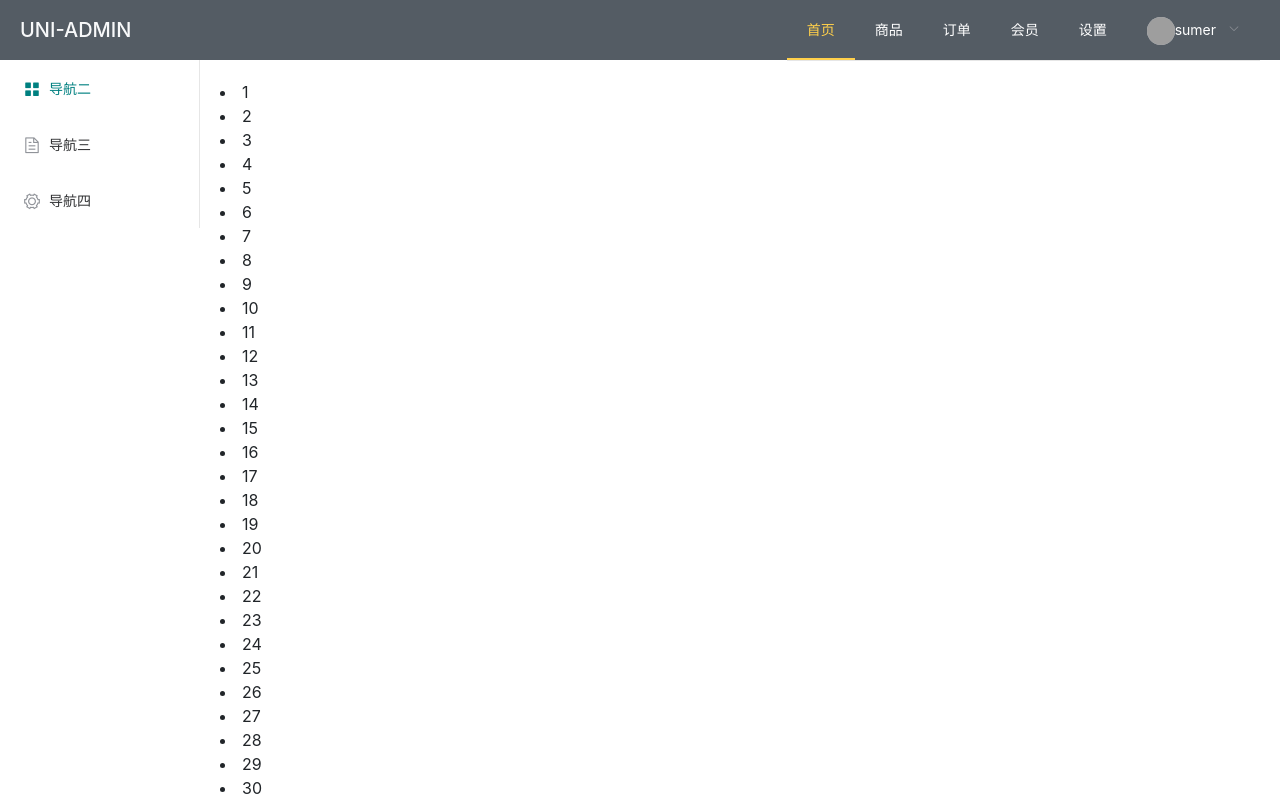
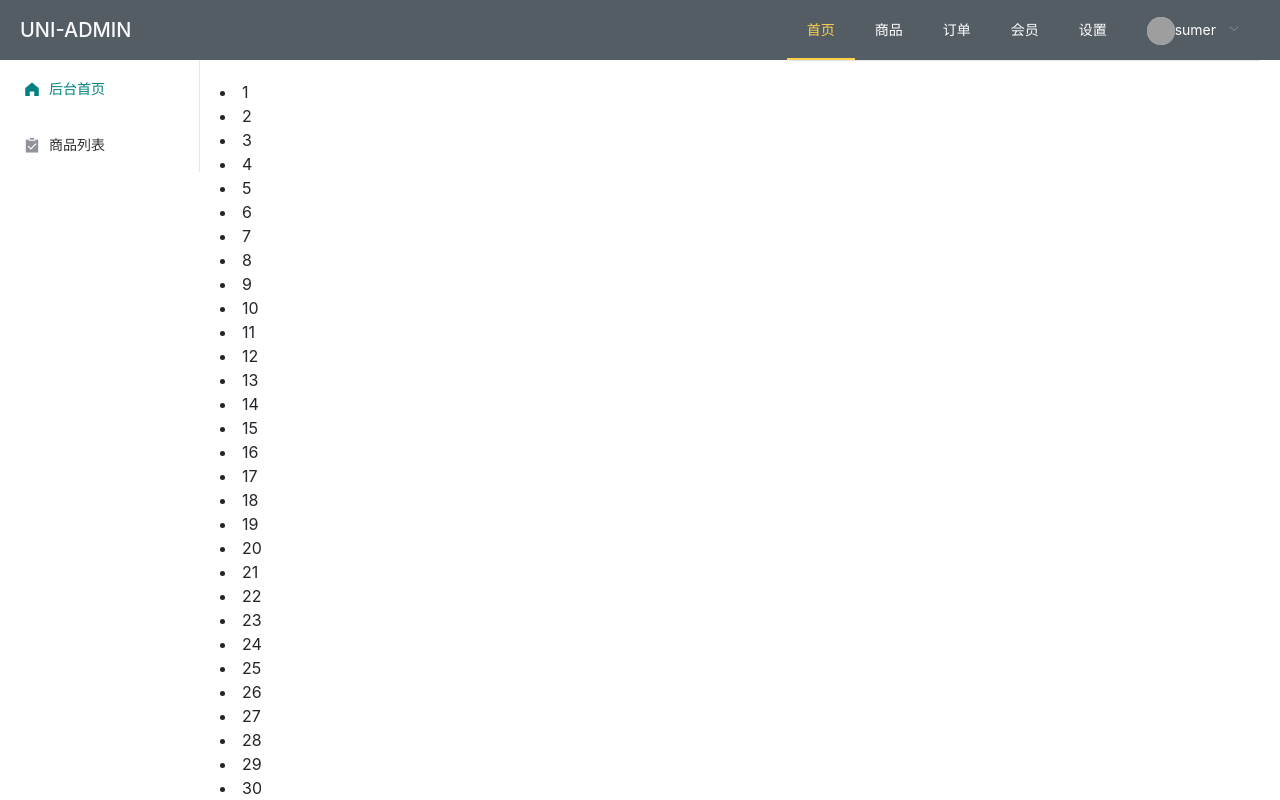
Before and after one commit to zong6512544/vue-el-admin, a Vue app: page /#/index in a window 1280 px wide. Built offline with nearby package versions, Linux system fonts and the light colour scheme; grey boxes are pictures that could not be loaded.

Commit message:
feat:顶部导航栏和侧边导航栏联动

```diff
--- a/src/views/layout.vue
+++ b/src/views/layout.vue
@@ -2,7 +2,7 @@
  * @Author: zongbao.yao
  * @Date: 2020-07-30 12:50:13
  * @LastEditors: zongbao.yao
- * @LastEditTime: 2020-08-02 00:54:17
+ * @LastEditTime: 2020-08-02 01:28:47
  * @Description:
 -->
 <template>
@@ -53,7 +53,16 @@
         <!-- 侧边栏aside -->
         <el-aside width="200px">
           <!-- el-menu -->
-          <el-menu default-active="1" @select="slideSelect">
+          <el-menu default-active="0" @select="slideSelect">
+            <el-menu-item
+              :index="index | numToString"
+              v-for="(item,index) in slideMenus"
+              :key="index"
+            >
+              <i :class="item.icon"></i>
+              <span slot="title">{{item.name}}</span>
+            </el-menu-item>
+            <!--
             <el-menu-item index="1">
               <i class="el-icon-menu"></i>
               <span slot="title">导航二</span>
@@ -66,6 +75,7 @@
               <i class="el-icon-setting"></i>
               <span slot="title">导航四</span>
             </el-menu-item>
+            -->
           </el-menu>
         </el-aside>
         <!-- 主布局main -->
@@ -80,7 +90,7 @@
 </template>
 
 <script>
-import common from '@/common/mixins/common.js'
+import common from "@/common/mixins/common.js";
 export default {
   name: "layout",
 
@@ -105,8 +115,34 @@ export default {
       navBar: {
         active: "0", // el-menu菜单栏选中index
         list: [
-          { name: "首页" },
-          { name: "商品" },
+          // heade对应的菜单栏
+          {
+            name: "首页",
+            subActive: "0",
+            // heade对应的菜单栏下，渲染对应的侧边栏list
+            subMenu: [
+              {
+                icon: "el-icon-s-home",
+                name: "后台首页",
+              },
+              {
+                icon: "el-icon-s-claim",
+                name: "商品列表",
+              }
+            ],
+          },
+          // heade对应的菜单栏
+          {
+            name: "商品",
+            subActive: "0",
+            // heade对应的菜单栏下，渲染对应的侧边栏list
+            subMenu: [
+              {
+                icon: "el-icon-s-claim",
+                name: "商品列表",
+              },
+            ],
+          },
           { name: "订单" },
           { name: "会员" },
           { name: "设置" },
@@ -115,7 +151,26 @@ export default {
     };
   },
 
-  computed: {},
+  computed: {
+    // 渲染侧边菜单栏
+    slideMenus() {
+      return this.navBar.list[this.navBar.active].subMenu || [];
+    },
+    // 侧边栏选中状态
+    // case01:
+    // slideMenuActive() {
+    //   return this.navBar.list[this.navBar.active].subActive || 0;
+    // },
+    // case02:优化
+    slideMenuActive: {
+      get() {
+        return this.navBar.list[this.navBar.active].subActive || 0;
+      },
+      set(val) {
+        this.navBar.list[this.navBar.active].subActive = val;
+      },
+    },
+  },
 
   watch: {},
 
@@ -125,10 +180,17 @@ export default {
     // el-menu选中触发事件
     handleSelect(key, keyPath) {
       console.log(key, keyPath);
+      this.navBar.active = key;
     },
     // el-menu侧边栏
     slideSelect(index, indexPath) {
       console.log(index, indexPath);
+      // 侧边栏选中
+      // case01:
+      // this.navBar.list[this.navBar.active].subActive = index;
+
+      // case02:优化
+      this.slideMenuActive = index;
     },
   },
 };
```
